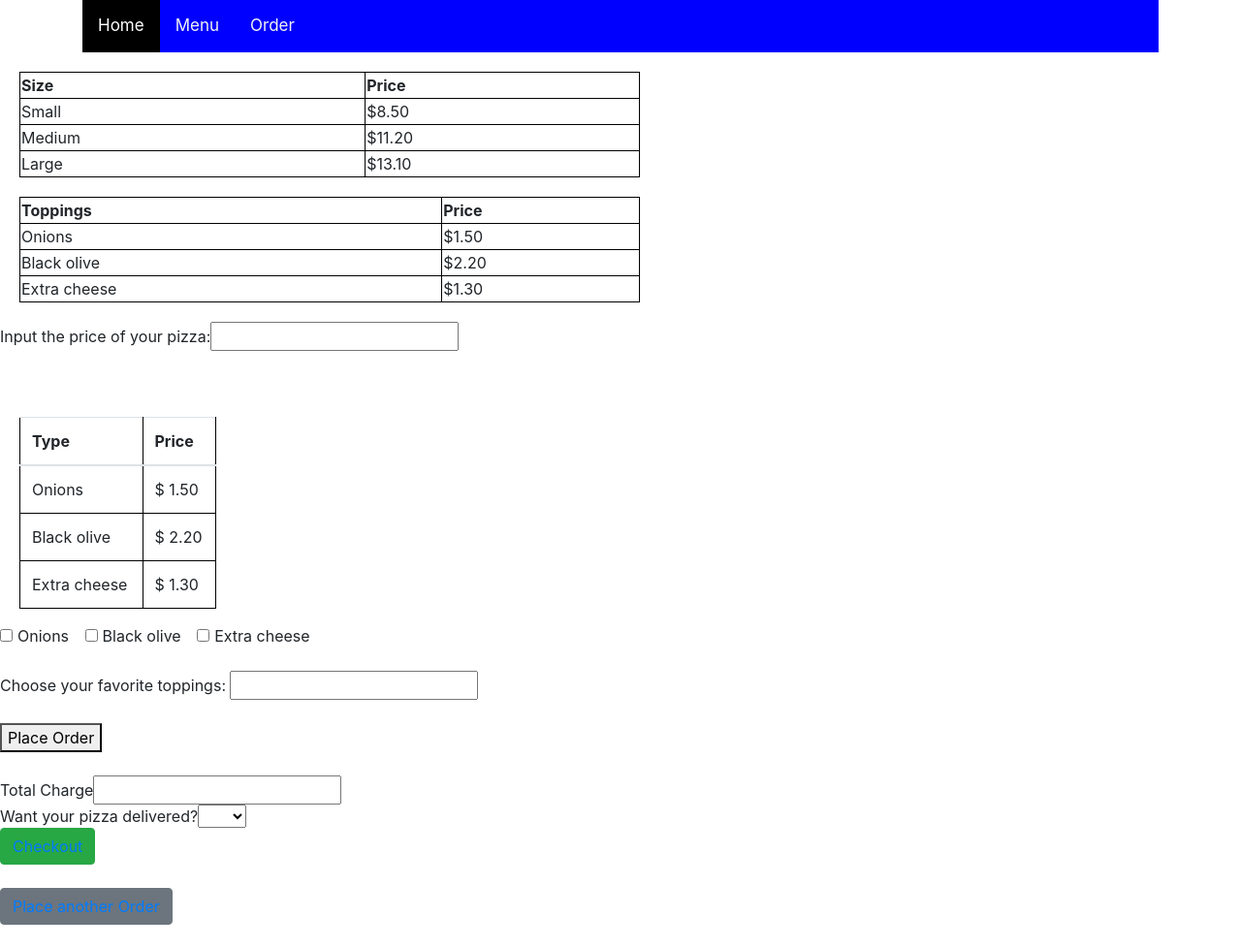
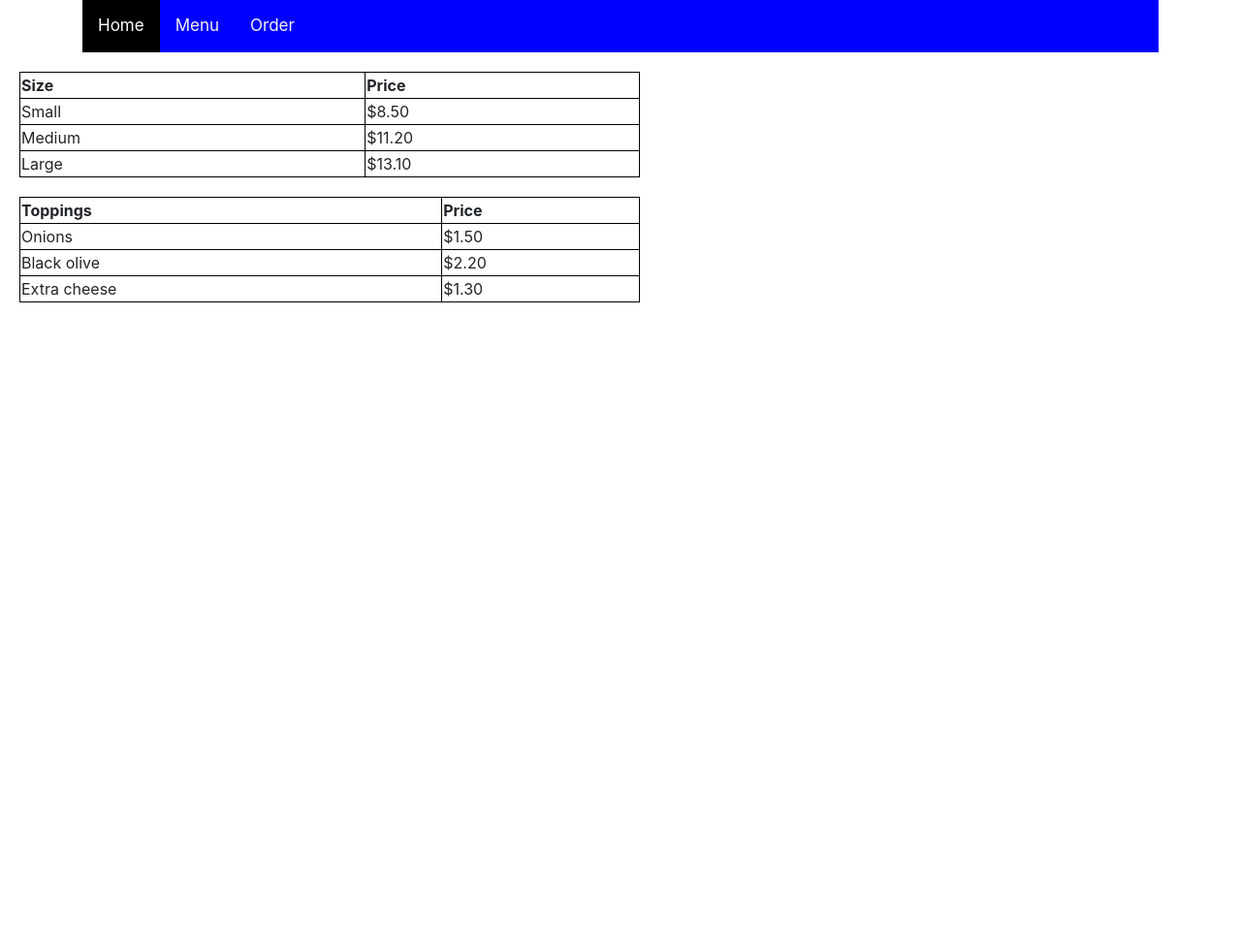
Before and after one commit to Mosesvalei/Pizza-Hub, a plain HTML site: page menu.html in a window 1280 px wide. Shown: the whole page at 97% size. After the commit the page ends 800 px from the top, so only its background shows below. Drawn offline with nearby package versions, Linux system fonts and the light colour scheme.

Commit message:
menu codes

```diff
--- a/menu.html
+++ b/menu.html
@@ -62,65 +62,10 @@
             <!-- <td>Extra cheese</td> -->
           </tr>
       </table>
-    <div id="price1">Input the price of your pizza:<input id="first"></div><br><br>
-          <div class="row">
-            <div class="col-md-4">
-              <table class="table" style="width: 50%;">
-                <thead>
-                  <tr>
-                    <th scope="col">Type</th>
-                    <th scope="col">Price</th>
-                  </tr>
-                </thead>
-                <tbody>
-                  <tr>
-                    <td>Onions</td>
-                    <td>$ 1.50</td>
-                  </tr>
-                  <tr>
-                    <td>Black olive</td>
-                    <td>$ 2.20</td>
-                  </tr>
-                  <tr>
-                    <td>Extra cheese</td>
-                    <td>$ 1.30</td>
-                  </tr>
-                </tbody>
-              </table>
-            </div>
-          </div>
 
 
-          <div class="form-check-inline">
-            <label class="form-check-label">
-              <input type="checkbox" class="form-check-input" value="">Onions
-            </label>
-          </div>
-          <div class="form-check-inline">
-            <label class="form-check-label">
-              <input type="checkbox" class="form-check-input" value="">Black olive
-            </label>
-          </div>
-          <div class="form-check-inline">
-            <label class="form-check-label">
-              <input type="checkbox" class="form-check-input" value="">Extra cheese
-            </label>
-          </div>
-          <br><br>
-          Choose your favorite toppings: <input id="second"><br><br>
-          <button onclick="add()">Place Order</button><br><br>
-          Total Charge<input id="answer"><br>
-          Want your pizza delivered?<select onclick="delivery();"name="delivery" id="deliver">
-            <option></option>
-            <option>Yes</option>
-            <option>No</option>
-          </select>
-          <div>
-            <button class="btn btn-success"><a href="#"> Checkout</a></button><br><br>
-          </div>
-          <div>
-           <button class="btn btn-secondary"><a href="#first"> Place another Order</a></button><br><br>
-        </div>
-    </div>
+
+
+
 </body>
 </html>
```
